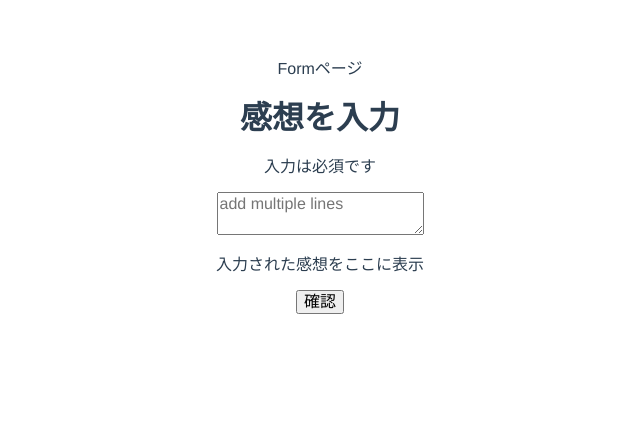
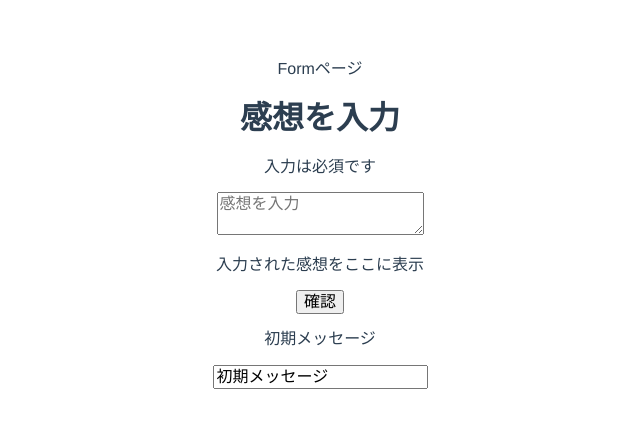
Before and after one commit to noguchi-makito/drive-site, a Vue app: page /form in a window 1280 px wide. Shown: the top 428 px of the page, without its empty margins (320-960 px from the left). Built offline with nearby package versions, Linux system fonts and the light colour scheme.

Commit message:
vuexでデータの受渡し設定

```diff
--- a/src/components/FormPage.vue
+++ b/src/components/FormPage.vue
@@ -5,6 +5,8 @@
     <child2></child2>
     <child3></child3>
     <button>{{button}}</button>
+    <p>{{message}}</p>
+    <EditForm></EditForm>
   </div>
 </template>
 
@@ -12,6 +14,7 @@
 import child from "./parts/child";//componentパス
 import child2 from "./parts/child2";
 import child3 from "./parts/child3";
+import EditForm from "./parts/EditForm";
 export default {
   data(){
     return {
@@ -21,8 +24,17 @@ export default {
   components: {
     child,
     child2,
-    child3
+    child3,
+    EditForm
   },//componentのファイル名
+
+  //データ受渡し記載
+  computed: {
+    //ここではgettersに登録したmessageゲッターを使ってstoreのstateのmessageを取得している
+    message(){
+     return this.$store.getters.message
+   }
+  }
 }
 </script>
 
--- /dev/null
+++ b/src/components/parts/EditForm.vue
@@ -0,0 +1,28 @@
+<template>
+  <div>
+    <!--valueをv-bindでcomputedのmessageと繋いでる-->
+    <!--入力フォームの初期値にstore.jsのmessageを使っている-->
+    <input type="text" :value="message" @input="doUpdate"/>
+
+  </div>
+
+</template>
+<script>
+export default {
+  name:'EditForm',
+  computed:{
+    message(){
+      return this.$store.getters.message
+    }
+  },
+  methods:{
+    doUpdate(event){
+      //ディスパッチでstoreのアクションを呼んでいる
+      //event.targetは押された要素を指すのでここではinputタグを指してる
+      //そのvalueなので、event.target.valueは入力された文字
+      //つまり、入力された文字を引数として渡してstoreのdoUpdateアクションを呼んでる
+      this.$store.dispatch('doUpdate', event.target.value)
+    }
+  }
+}
+</script>
--- a/src/components/parts/child2.vue
+++ b/src/components/parts/child2.vue
@@ -1,7 +1,7 @@
 <template>
   <div>
     <p class="error">{{error}}</p>
-    <textarea placeholder="add multiple lines"></textarea>
+    <textarea placeholder="感想を入力"></textarea>
   </div>
 </template>
 
--- a/src/main.js
+++ b/src/main.js
@@ -2,10 +2,10 @@ import Vue from 'vue'
 import App from './App.vue'
 
 /* vue-routerの追加 */
-import router from './router'
+import router from './router.js'
 
 /*vuexの追加 */
-import store from './store'
+import store from './store.js'
 
 /* font awesomeの読み込み */
 import { library } from '@fortawesome/fontawesome-svg-core'
--- /dev/null
+++ b/src/store.js
@@ -0,0 +1,32 @@
+import Vue from 'vue'
+import Vuex from 'vuex'
+
+Vue.use(Vuex)
+
+const store = new Vuex.Store({
+  state: {
+    message: '初期メッセージ'
+  },
+
+  getters:{
+    //messageを使用するgetter
+    message(state) {
+      return state.message
+    }
+  },
+
+  //mutations:コンポーネントでいうmethod（と言うかsetter）
+  //stateを唯一変更できるもの
+  mutations: {
+    setMessage(state,payload){
+      state.message = payload.message
+    }
+  },
+
+  actions: {
+    doUpdate({commit}, message){
+      commit('setMessage',{message})
+    }
+  }
+})
+export default store
--- a/src/store/index.js
+++ /dev/null
@@ -1,34 +0,0 @@
-import Vue from 'vue'
-import Router from 'vue-router'
-
-// page
-import LoginPage from '@/components/LoginPage'
-import DatePage from '@/components/DatePage'
-import HelloWorld from '@/components/HelloWorld'
-import FormPage from '@/components/FormPage'
-
-
-Vue.use(Router)
-
-export default new Router({
-  mode: 'history',
-  routes: [
-    {
-      path: '/',
-      component: LoginPage
-    },
-    {
-      path: '/date',
-      component: DatePage
-    },
-    {
-      path: '/hellow',
-      component: HelloWorld
-    },
-    {
-      path: '/form',
-      component: FormPage
-    }
-
-  ]
-})
```
Also changed, not shown: src/router.js (renamed from src/router/index.js), src/store/actions.js (deleted), src/store/getters.js (deleted), src/store/mutations.js (deleted).
